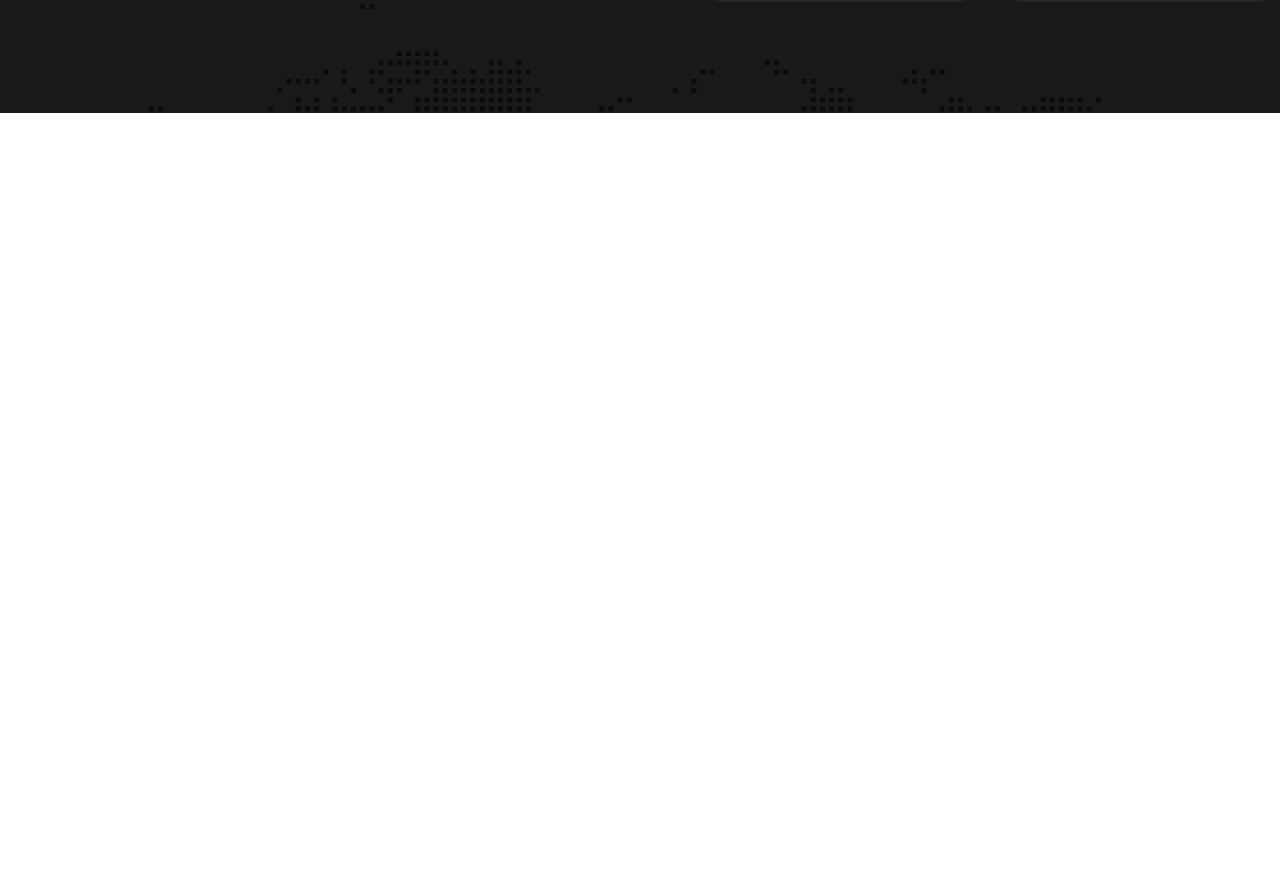
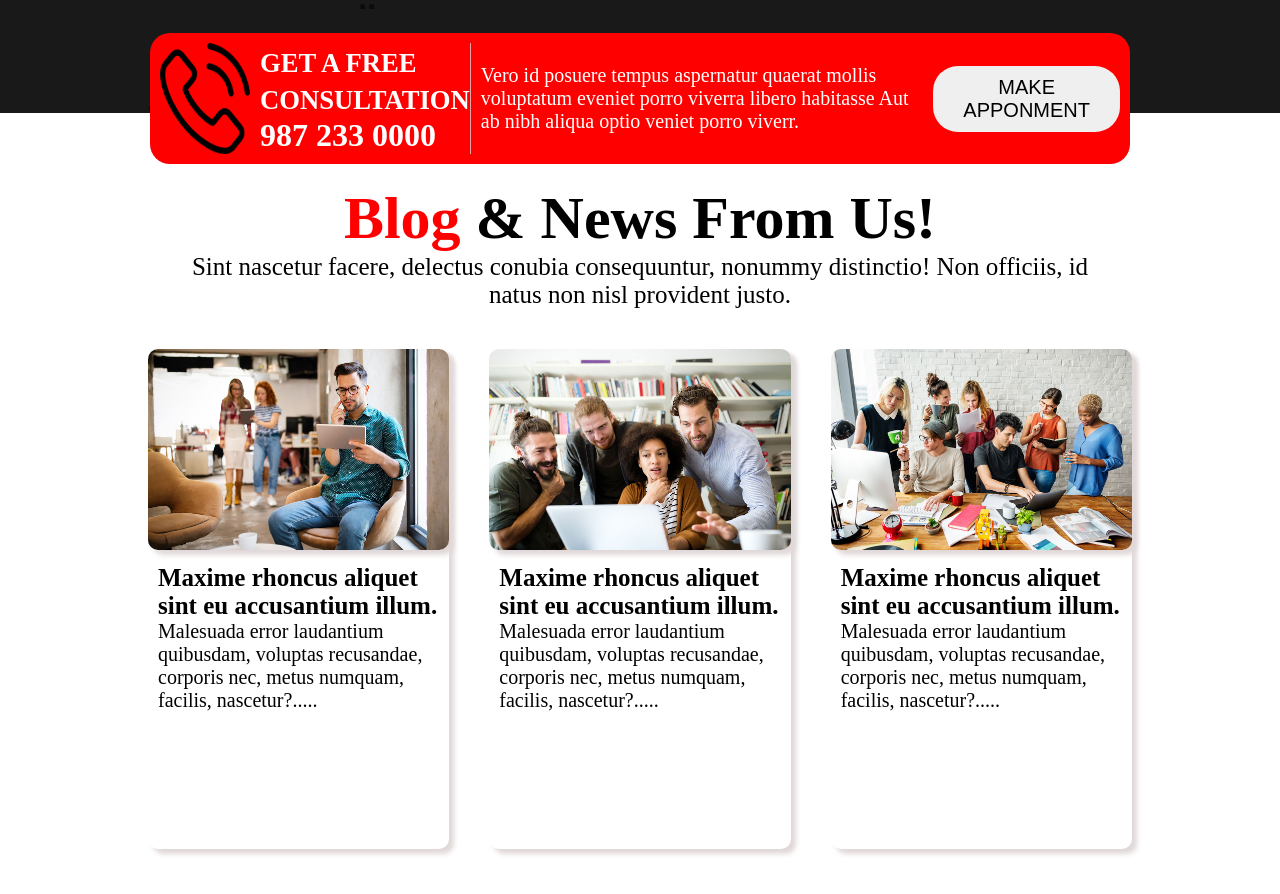
Before and after one commit to Bappy00111/Digetal-Egence-projcet, a plain HTML site: page index.html in a window 1280 px wide. Shown: the part 1556-2450 px from the top of the page. Before the commit the page ends 1669 px from the top, so only its background shows below. Drawn offline with Linux system fonts and the light colour scheme.

Commit message:
news section added

```diff
--- a/index.html
+++ b/index.html
@@ -74,8 +74,10 @@
                     laoreet.</p>
 
                 <div>
+                 <ol>
                     <li>Nobis ridiculus cupiditate egestas commodi.</li>
                     <li>Ipsum dui curabitur dapibuish mollitia.</li>
+                 </ol>
                 </div>
 
 
@@ -131,6 +133,64 @@
         </div>
 
     </div>
+
+    <!-- Blog container  -->
+
+    <div class="appaionment-section">
+        <div class="appaionment-part-one">
+            <img class="coll-icon" src="images/icons/phone-call.png" alt="">
+            <h1><small>GET A FREE CONSULTATION
+                </small><br>
+                987 233 0000</h1>
+        </div>
+
+        <div class="appaionment-text">
+            <p>Vero id posuere tempus aspernatur quaerat mollis voluptatum eveniet porro
+                viverra libero habitasse Aut ab nibh aliqua optio veniet porro viverr.</p>
+
+        </div>
+        <div>
+            <button class="service-button">MAKE APPONMENT</button>
+        </div>
+
+    </div>
+
+    <div class="appaionment-container">
+      <div class="news-appaionment">
+        <h1 class="news-title"><span class="service-color">Blog</span> & News From Us!</h1>
+        <p class="news-paragaph">Sint nascetur facere, delectus conubia consequuntur, nonummy distinctio! Non officiis, id <br> natus non nisl provident justo.</p>
+      </div>
+      <div class="news-images-container">
+
+        <div class="news-image-sorce">
+            <img class="news-image" src="images/image/blog-1.jpg" alt="">
+            <div class="news-text">
+                <h3 class="news-image-title">Maxime rhoncus aliquet sint eu accusantium illum.</h3>
+            <p class="img-paragaph">Malesuada error laudantium quibusdam, voluptas recusandae, corporis nec, metus numquam, facilis, nascetur?.....</p>
+            </div>
+        </div>
+
+        <div class="news-image-sorce">
+            <img class="news-image" src="images/image/blog-2.jpg" alt="">
+           <div class="news-text">
+            <h3 class="news-image-title">Maxime rhoncus aliquet sint eu accusantium illum.</h3>
+            <p class="img-paragaph">Malesuada error laudantium quibusdam, voluptas recusandae, corporis nec, metus numquam, facilis, nascetur?.....</p>
+           </div>
+        </div>
+
+        <div class="news-image-sorce">
+            <img class="news-image" src="images/image/blog-3.jpg" alt="">
+            <div class="news-text">
+                <h3 class="news-image-title">Maxime rhoncus aliquet sint eu accusantium illum.</h3>
+            <p class="img-paragaph">Malesuada error laudantium quibusdam, voluptas recusandae, corporis nec, metus numquam, facilis, nascetur?.....</p>
+            </div>
+        </div>
+
+
+      </div>
+
+    </div>
+
 </body>
 
 </html>
--- a/style/style.css
+++ b/style/style.css
@@ -66,7 +66,7 @@
 /* service list  */
 
 .service-button{
-    padding: 10px 20px;
+    padding: 10px 30px;
     border-radius: 25px;
     font-size: 20px;
     border: none;
@@ -115,7 +115,7 @@
     display: flex;
     justify-content: center;
     align-items: center;
-    text-align: center;
+
 
 
 }
@@ -147,8 +147,8 @@
     padding: 30px;
     background-color: white;
     box-shadow: 10px 5px 5px gray;
-    width: 200px;
-    height: 200px;
+    width: 150px;
+    height: 150px;
     text-align: center;
     color: black;
     margin: 20px;
@@ -158,3 +158,87 @@
 .service-logo{
     width: 50%;
 }
+
+/* Blog seciton  */
+
+.coll-icon{
+    width: 90px;
+}
+.appaionment-part-one{
+    display: flex;
+    gap: 10px;
+    border-right: 1px solid rgba(223, 191, 191, 0.872);
+
+}
+
+.appaionment-text{
+
+    font-size: 20px;
+    align-items: center;
+    width: 80%;
+}
+.appaionment-section{
+
+    display: flex;
+    width: 75%;
+    background-color: red;
+    padding: 10px;
+    margin: auto;
+    border-radius: 20px;
+    color: white;
+    gap: 10px;
+    align-items: center;
+    margin-top: -80px;
+
+}
+
+.appaionment-container{
+    width: 100%;
+    height: 100vh;
+    background-color: white;
+}
+.news-appaionment{
+    text-align: center;
+    margin: 20px;
+}
+.news-title{
+    font-size: 60px;
+}
+.news-paragaph{
+    font-size: 25px;
+}
+.img-paragaph{
+    font-size: 20px;
+}
+.news-image{
+    width: 100%;
+    border-radius: 10px;
+    box-shadow: 5px 5px 5px rgb(225, 216, 216);
+}
+.news-image-title{
+    font-size: 25px;
+}
+
+.news-images-container{
+    display: flex;
+    width: 80%;
+   margin: auto;
+
+}
+
+.news-image-sorce{
+    width: 500px;
+   justify-content: center;
+   margin: 20px;
+   height: 500px;
+   background-color: white;
+   box-shadow: 5px 5px 5px rgb(225, 216, 216);
+   border-radius: 10px;
+
+
+
+}
+
+.news-text{
+    padding: 10px;
+}
```
